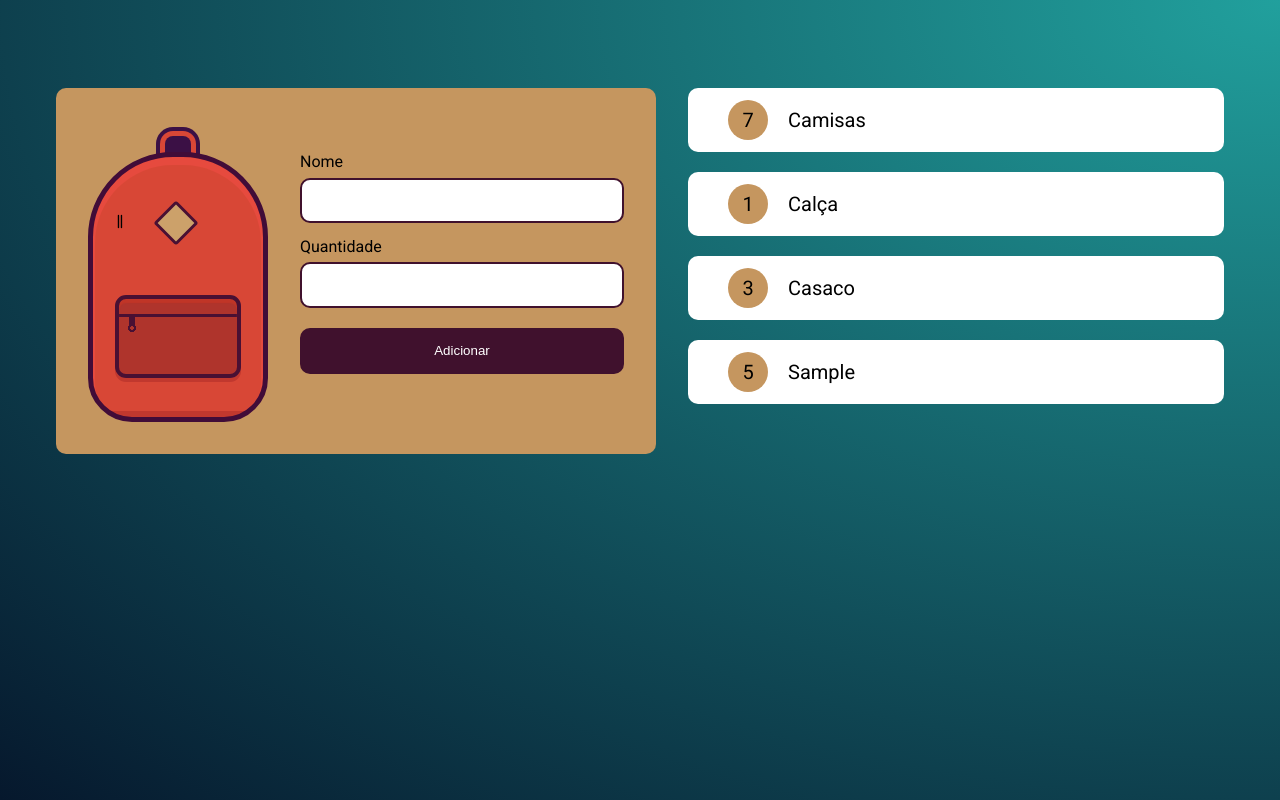
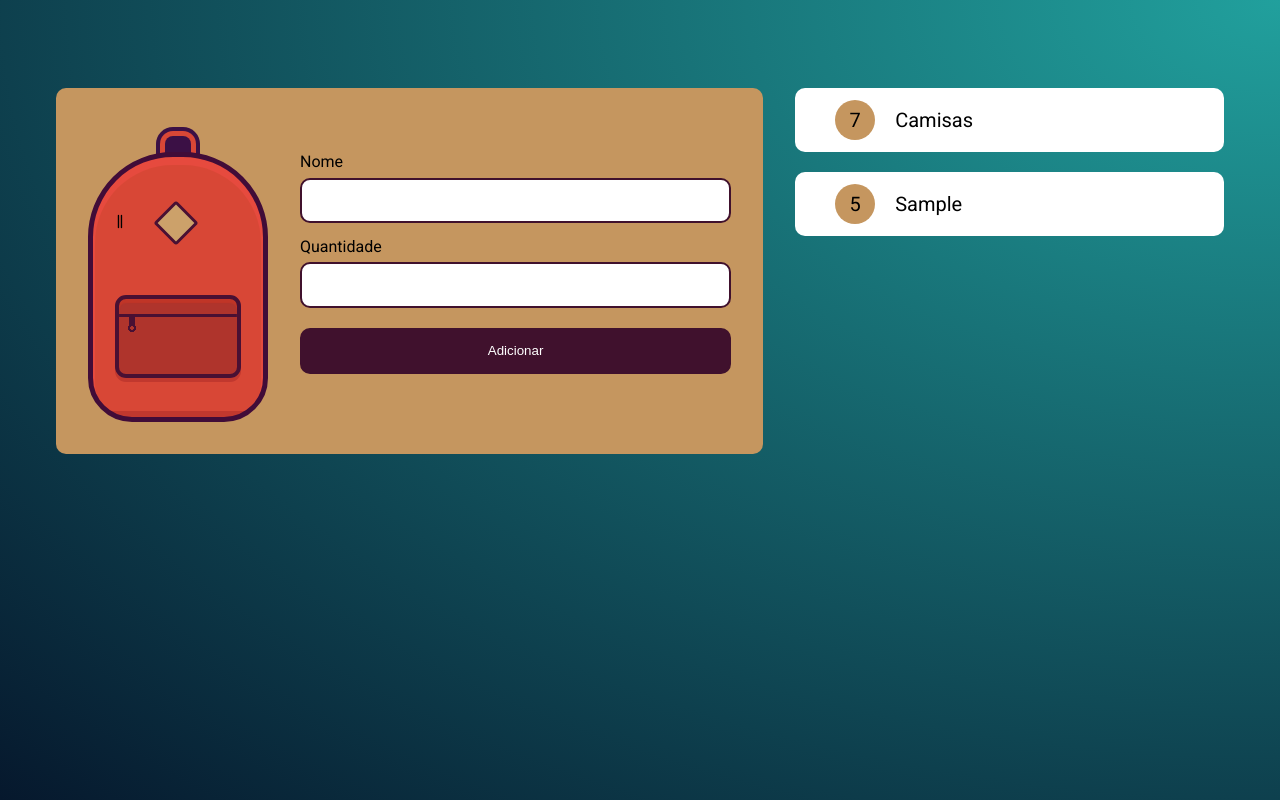
Before and after one commit to MatheusMilanez/mochila-de-viagem, a plain HTML site: page index.html in a window 1280 px wide. Both pictures are taken after typing "Sample", "5" into the empty fields and a click on the input "Adicionar". Drawn offline with Linux system fonts and the light colour scheme.

Commit message:
Interagindo com dados salvos no LocalStorage

```diff
--- a/index.html
+++ b/index.html
@@ -26,8 +26,6 @@
 
         <ul class="lista"id="lista">
             <li class="item"><strong>7</strong>Camisas</li>
-            <li class="item"><strong>1</strong>Calça</li>
-            <li class="item"><strong>3</strong>Casaco</li>
         </ul>
     </main>
     <script src="/js/main.js"></script>
--- a/js/main.js
+++ b/js/main.js
@@ -2,20 +2,36 @@
 
 const form = document.getElementById("novoItem")
 const lista = document.getElementById('lista')
-const itens = []
+const itens = JSON.parse(localStorage.getItem("itens")) ||  []
+
+itens.forEach( (elemento =>{
+    criaElementos(elemento)
+}))
+
 
 form.addEventListener("submit", (evento)=>{
     evento.preventDefault()
 
     const nome = evento.target.elements['nome']
     const quantidade = evento.target.elements['quantidade']
-    criaElementos(nome.value ,quantidade.value )
+
+    const itemAtual = {
+        "nome":nome.value,
+        "quantidade":quantidade.value
+    }
+
+    criaElementos(itemAtual)
 
     nome.value = ""
     quantidade.value = ""
+
+
+    itens.push(itemAtual)
+
+    localStorage.setItem("itens",JSON.stringify(itens))
 })
 
-function criaElementos(nome,quantidade){
+function criaElementos(item){
     console.log(nome)
     console.log(quantidade)
 
@@ -25,22 +41,14 @@ function criaElementos(nome,quantidade){
     novoItem.classList.add('item')
 
     const numeroItem = document.createElement('strong')
-    numeroItem.innerHTML = quantidade
+    numeroItem.innerHTML = item.quantidade
 
     novoItem.appendChild(numeroItem)
-    novoItem.innerHTML += nome
+    novoItem.innerHTML += item.nome
 
     lista.appendChild(novoItem)
 
     console.log(novoItem)
 
-    const itemAtual = {
-        "nome":nome,
-        "quantidade":quantidade
-    }
-    itens.push(itemAtual)
 
-    localStorage.setItem("item",itens)
-
-    localStorage.setItem("item",JSON.stringify(itens))
 }
```
